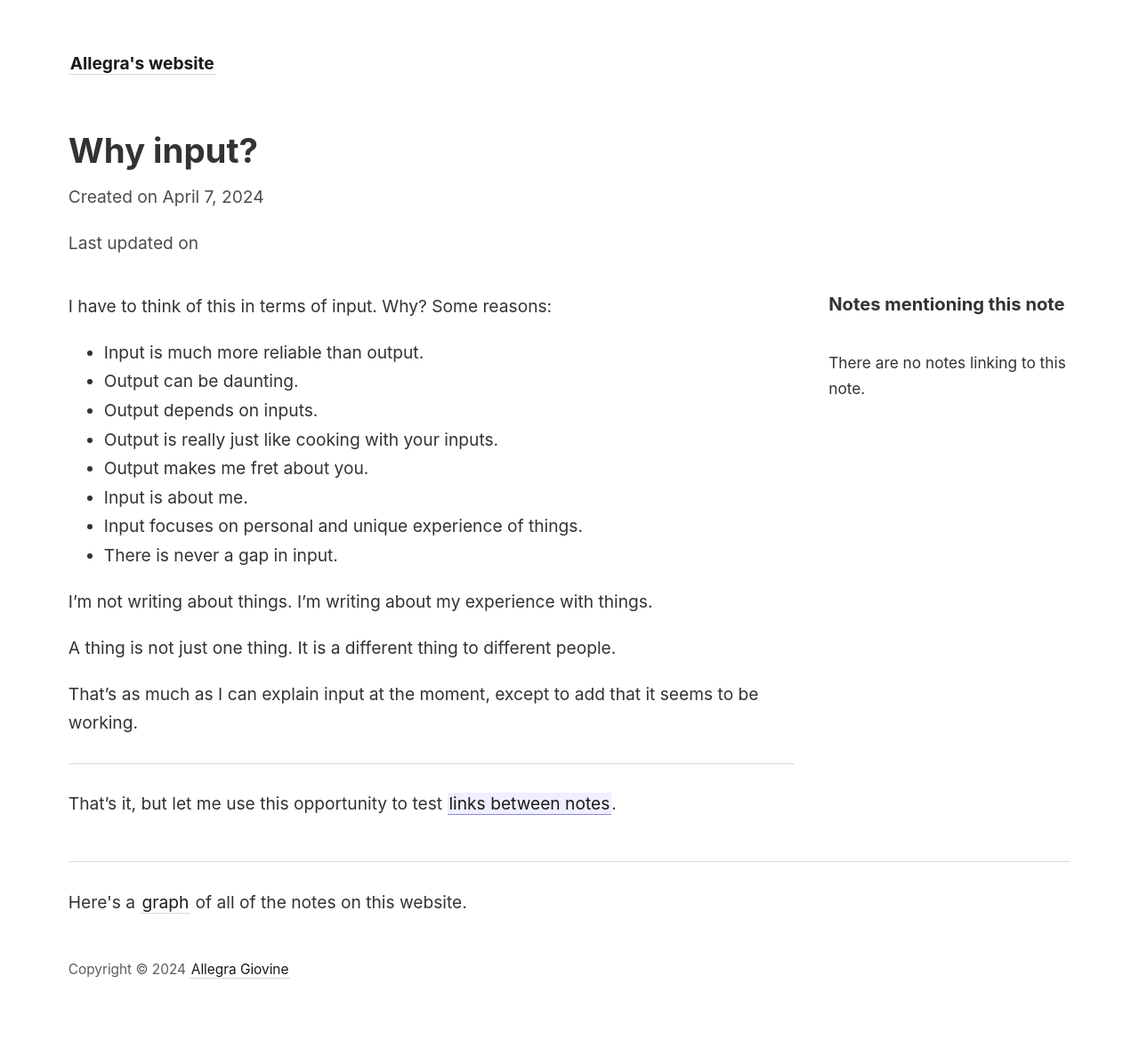
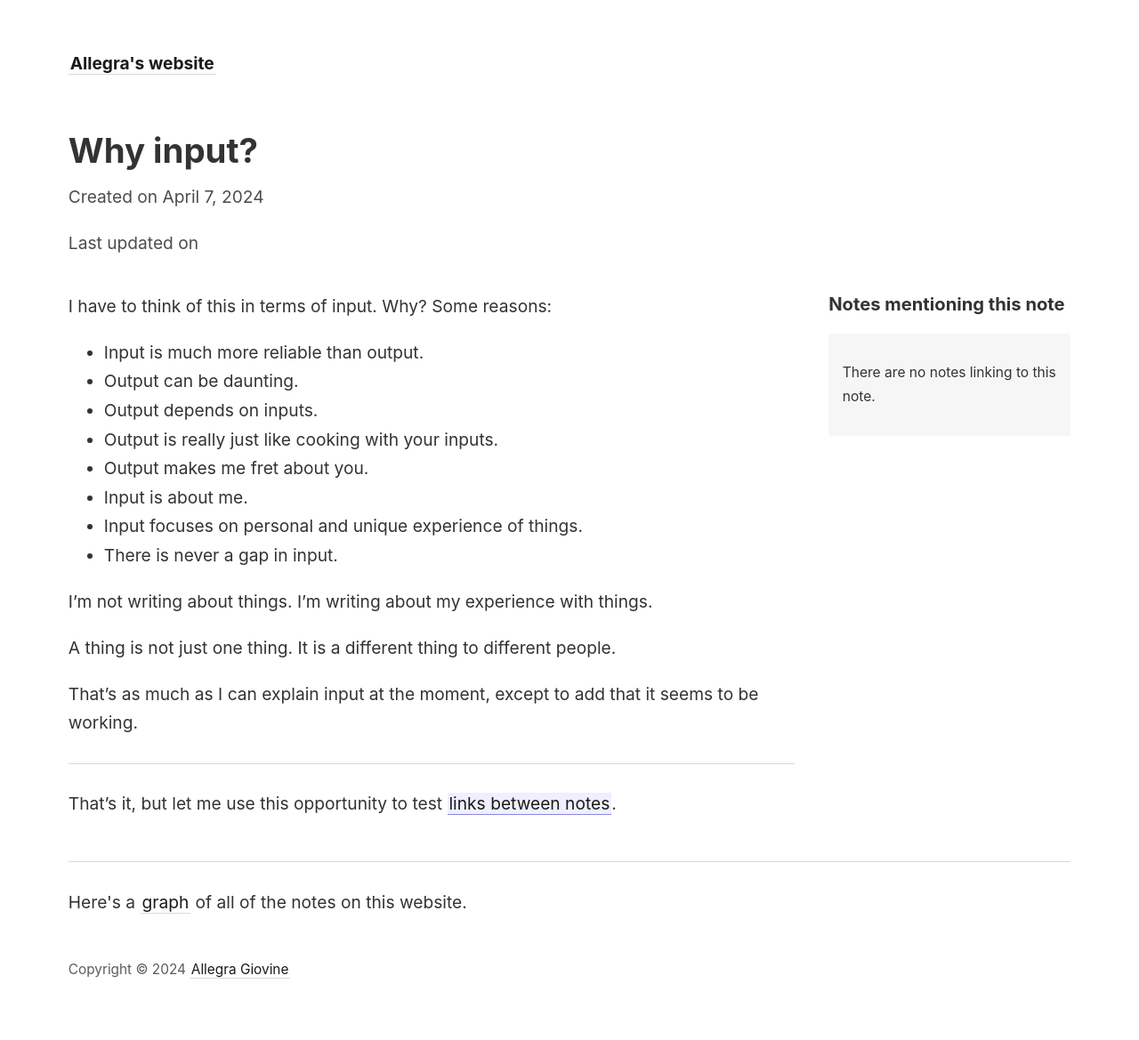
Before and after one commit to agiovine/agiovine.github.io, a Jekyll site: the page built from _notes/input.md, in a window 1280 px wide. Shown: the whole page at 89% size. Built offline with Jekyll 4.4.1, drawn with Linux system fonts in a browser that asks for light colours.

Commit message:
Update note.html

```diff
--- a/_layouts/note.html
+++ b/_layouts/note.html
@@ -35,10 +35,12 @@ layout: default
       </div>
       {% else %}
 
-      <div style="display: grid; grid-gap: 1em; grid-template-columns: repeat(1fr);">
-        <p>
-          There are no notes linking to this note.
-        </p>
+      <div style="font-size: 0.9em">
+        <div class="backlink-box">
+          <p>
+            There are no notes linking to this note.
+          </p>
+        </div>
       </div>
       {% endif %}
     </side>
```
